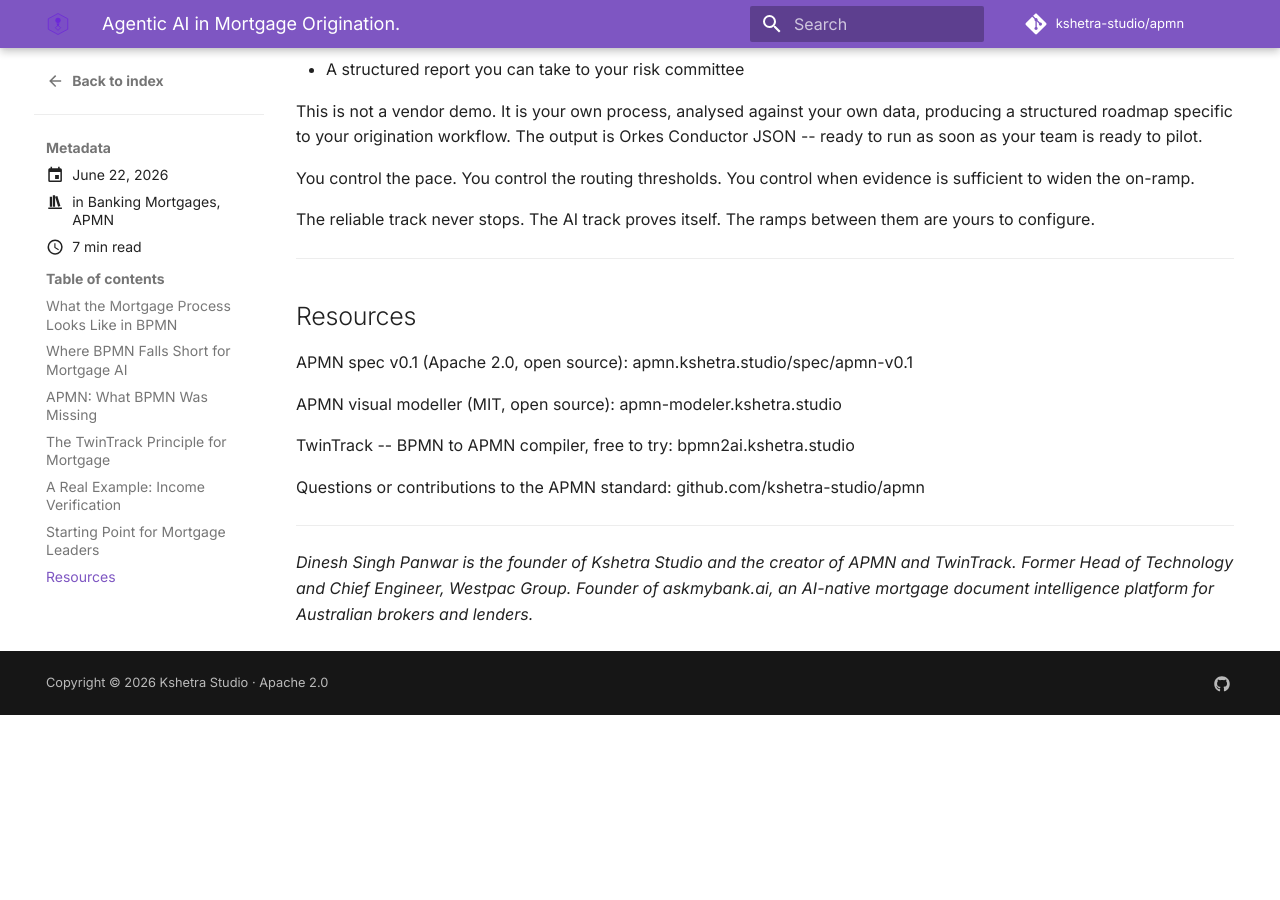
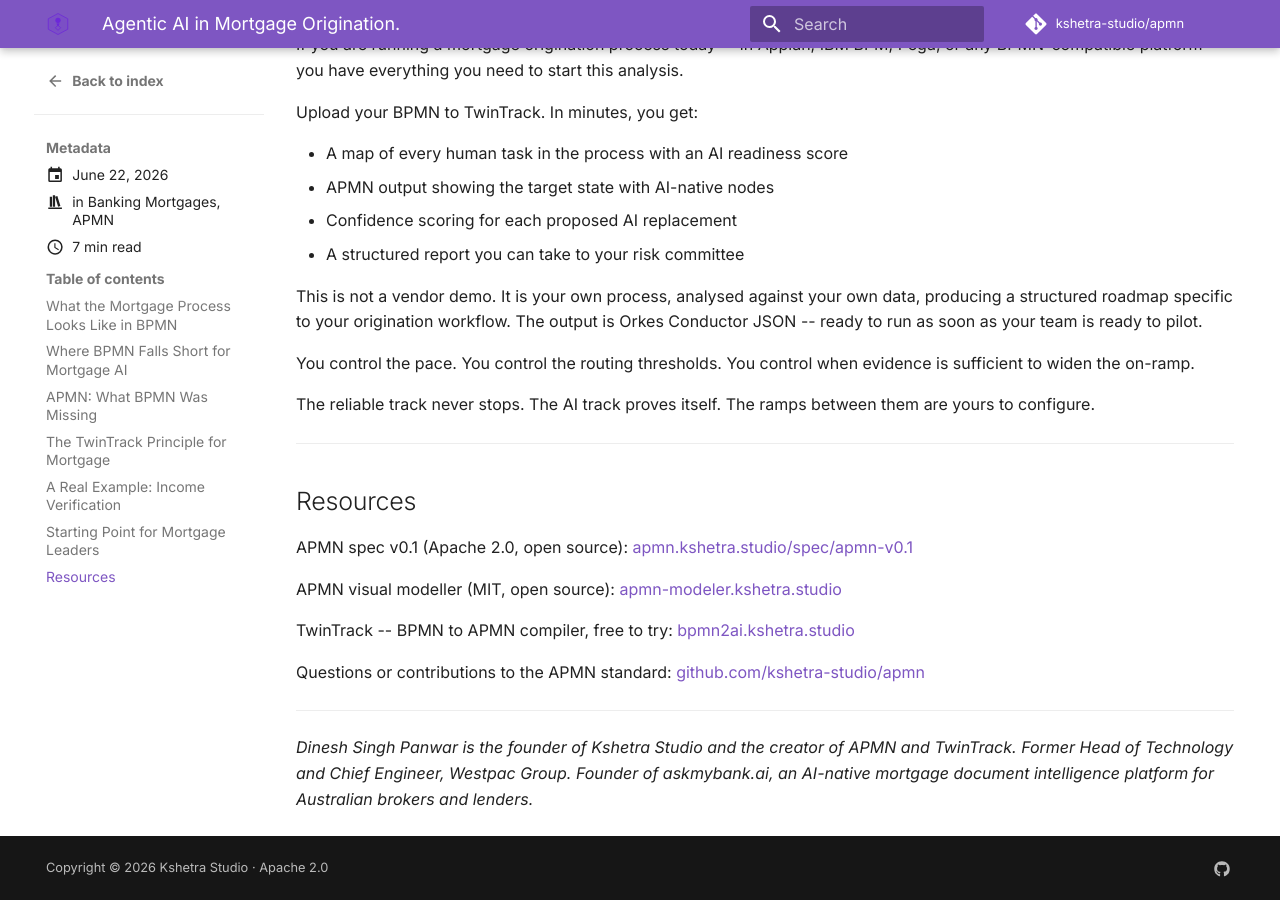
Before and after one commit to kshetra-studio/apmn, an MkDocs documentation site: the page built from docs/articles/posts/mortgage-bpmn-apmn.md, in a window 1280 px wide and 900 px high, scrolled down 4461 px. Built offline with MkDocs 1.6.1 and Material for MkDocs 9.7.7, drawn with Linux system fonts in a browser that asks for light colours; comment, search, counter and statistics services are not loaded; before the commit the page ends 5176 px from its top, so only the background shows below that; part of the change alters nothing that is shown.

```diff
--- a/docs/articles/posts/mortgage-bpmn-apmn.md
+++ b/docs/articles/posts/mortgage-bpmn-apmn.md
@@ -8,7 +8,7 @@ slug: mortgage-origination-agentic-ai
 
 *The Mortgage Process Already Knows Where AI Belongs. The Industry Just Hasn't Looked*
 *How lenders and brokers can use existing process assets to build a structured, auditable, and paced path to agentic AI -- without reinventing what already works*
-
+<!-- more -->
 ---
 
 The Australian mortgage industry is not short of AI ambition.
@@ -22,7 +22,7 @@ Those diagrams are not legacy debt. They are the most complete, compliance-teste
 The question is not how to build new AI workflows. The question is how to systematically identify where AI belongs inside the workflows that already exist -- and adopt it at a pace that regulators, risk committees, and borrowers can trust.
 
 ---
-<!-- more -->
+
 
 ## What the Mortgage Process Looks Like in BPMN
 
@@ -85,6 +85,8 @@ The constructs most relevant to mortgage:
 
 ## The TwinTrack Principle for Mortgage
 
+![Mortgage origination APMN diagram](images/mortgage-apmn.png)
+
 The core idea is foundational separation between AI infrastructure and deterministic infrastructure, joined by lightweight orchestration ramps.
 
 Your existing mortgage process -- the one that passes APRA audits, that your assessors know, that your compliance team has signed off -- continues to run on the reliable track. It does not change. It does not stop.
@@ -144,13 +146,13 @@ The reliable track never stops. The AI track proves itself. The ramps between th
 
 ## Resources
 
-APMN spec v0.1 (Apache 2.0, open source): apmn.kshetra.studio/spec/apmn-v0.1
+APMN spec v0.1 (Apache 2.0, open source): [apmn.kshetra.studio/spec/apmn-v0.1](https://apmn.kshetra.studio/spec/apmn-v0.1)
 
-APMN visual modeller (MIT, open source): apmn-modeler.kshetra.studio
+APMN visual modeller (MIT, open source): [apmn-modeler.kshetra.studio](https://apmn-modeler.kshetra.studio)
 
-TwinTrack -- BPMN to APMN compiler, free to try: bpmn2ai.kshetra.studio
+TwinTrack -- BPMN to APMN compiler, free to try: [bpmn2ai.kshetra.studio](https://bpmn2ai.kshetra.studio)
 
-Questions or contributions to the APMN standard: github.com/kshetra-studio/apmn
+Questions or contributions to the APMN standard: [github.com/kshetra-studio/apmn](https://github.com/kshetra-studio/apmn)
 
 ---
 
```
